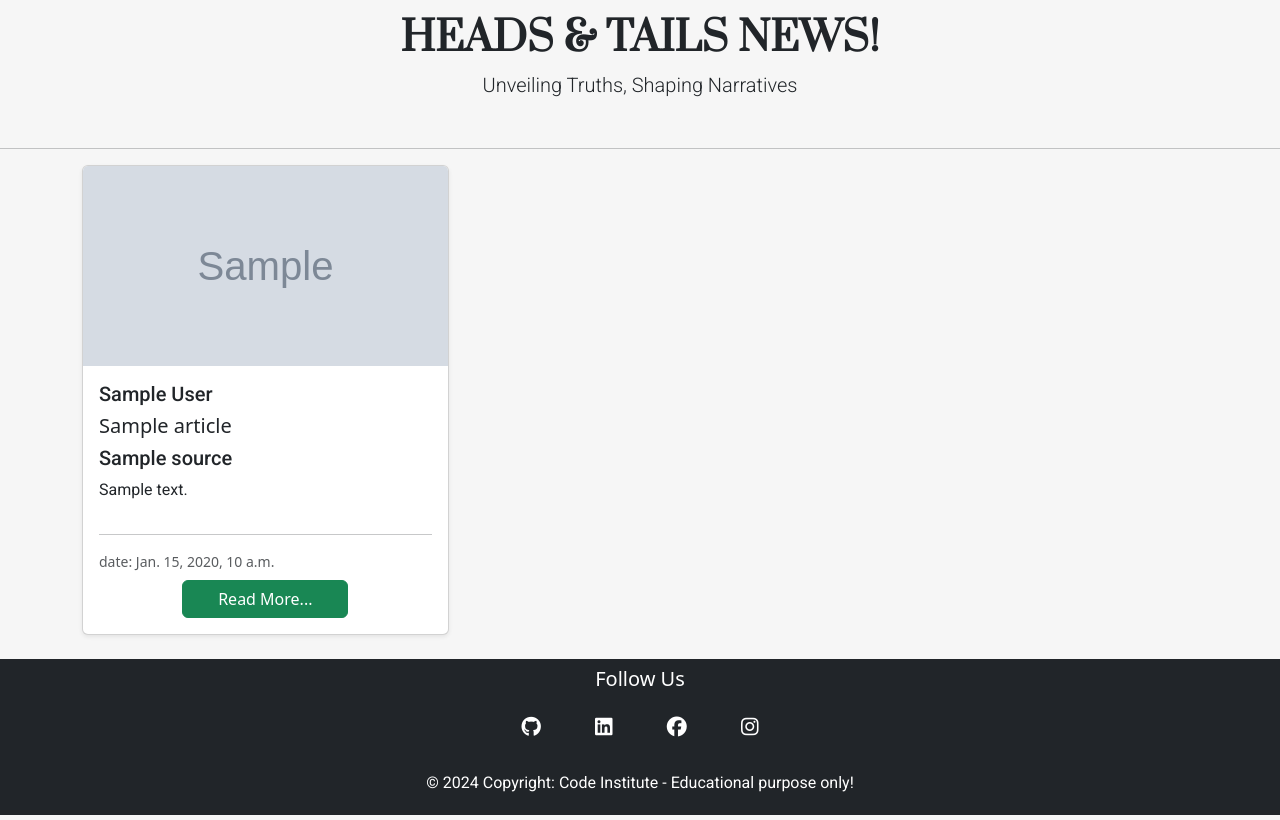
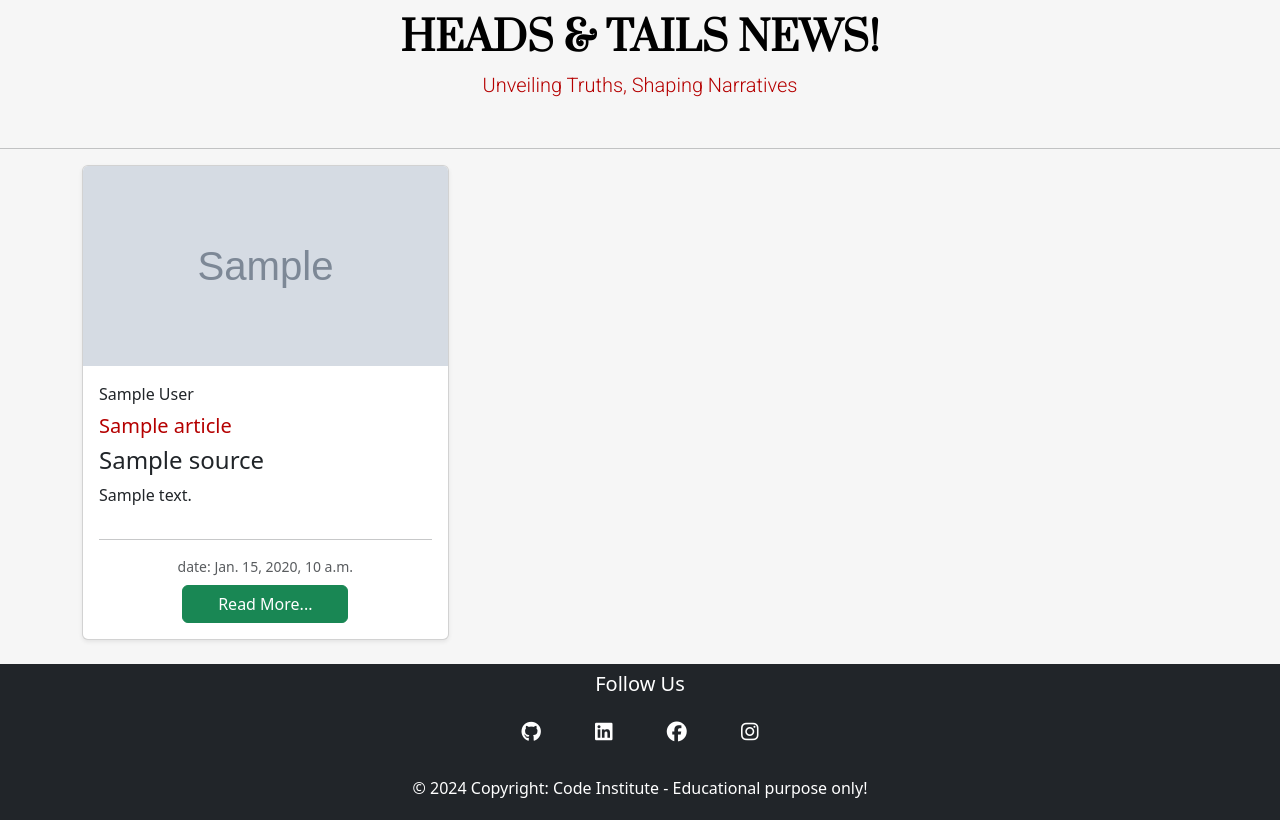
Before and after one commit to Kamal-Kohli/News, a Django app: page / in a window 1280 px wide. Shown: the part 106-926 px from the top of the page. Run offline with Django 4.2, Linux system fonts and the light colour scheme; grey boxes marked "Sample" are stand-in pictures; a database or web service that is not in the repository returns one stand-in record (values such as "Sample title"); data that the repository does not hold is empty; some libraries are stand-ins or nearby versions.

Commit message:
add color and font size in articles news.html

```diff
--- a/home/templates/home/news.html
+++ b/home/templates/home/news.html
@@ -17,13 +17,13 @@
           {% endif %}
           <!-- Card Body -->
           <div class="card-body d-flex flex-column">
-            <p class="card-title h5 mb-2">{{ article.author }}</p>
+            <p class="card-title p mb-2">{{ article.author }}</p>
             <h5 class="card-title h5 mb-2">{{ article.title }}</h5>
-            <p class="card-title h5 mb-2">{{ article.source.name }}</p>
+            <p class="card-title h4 mb-2">{{ article.source.name }}</p>
             <p class="card-text text-truncate">{{ article.description }}</p>
             <div class="mt-auto"></div>
             <hr/>
-            <small class="small text-muted">date: {{ article.publishedAt }}</small>
+            <small class="small text-muted text-center">date: {{ article.publishedAt }}</small>
             <a href="{{ article.url }}" target="_blank" class="btn btn-success custom-width-btn mt-2 mx-auto">Read More...</a>
           </div>
         </div>
--- a/static/css/base.css
+++ b/static/css/base.css
@@ -23,11 +23,10 @@
     background-color: var(--off-white);
 }
 
-/* Colours */
+/* Navbar */
 nav {
     background-color: var(--red);
 }
-
 
 .navbar-nav .nav-link {
     color: var(--white);
@@ -40,11 +39,23 @@ nav {
 /* Header & Title */
 h1 {
     font-family: var(--title);
+    color: var(--black);
+
 }
-p{
+.lead {
     font-family: var(--main-font);
+    color: var(--red);
 }
 
+@keyframes blink {
+    0% { opacity: 1; }
+    50% { opacity: 0; }
+    100% { opacity: 1; }
+}
+
+.blink-text {
+    animation: blink 1s infinite;
+}
 
 /* Article */
 
@@ -52,3 +63,11 @@ p{
 .custom-width-btn {
     width: 50%;
 }
+
+.small {
+    color: var(--red);
+}
+
+.h5 {
+    color: var(--red);
+}
--- a/templates/base.html
+++ b/templates/base.html
@@ -26,7 +26,7 @@
     <br/>
     <br/>
     <!-- Header and Slogan -->
-    <div class="container">
+    <div class="container title">
         <div class="text-center my-5">
             <h1 class="fw-bolder">HEADS & TAILS NEWS!</h1>
             <p class="lead mb-0" id = "head-color">Unveiling Truths, Shaping Narratives</p>
```
